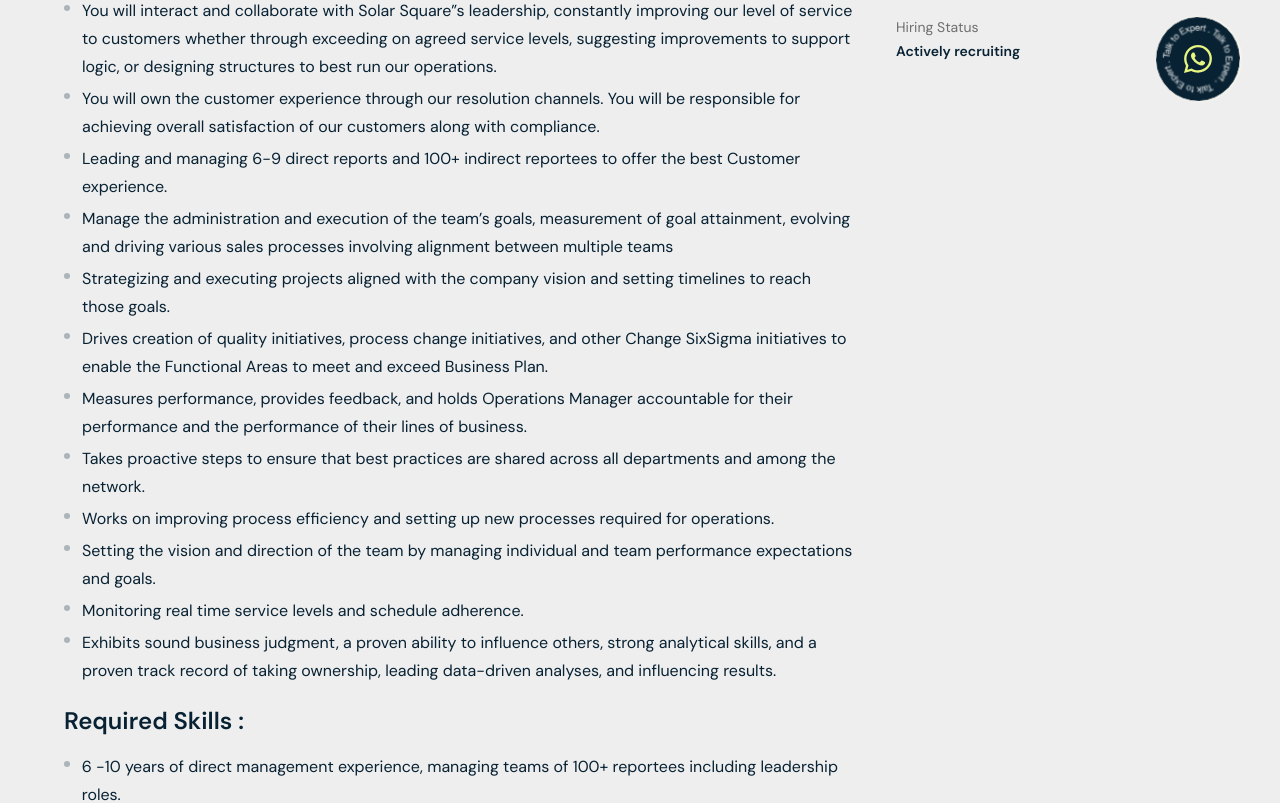
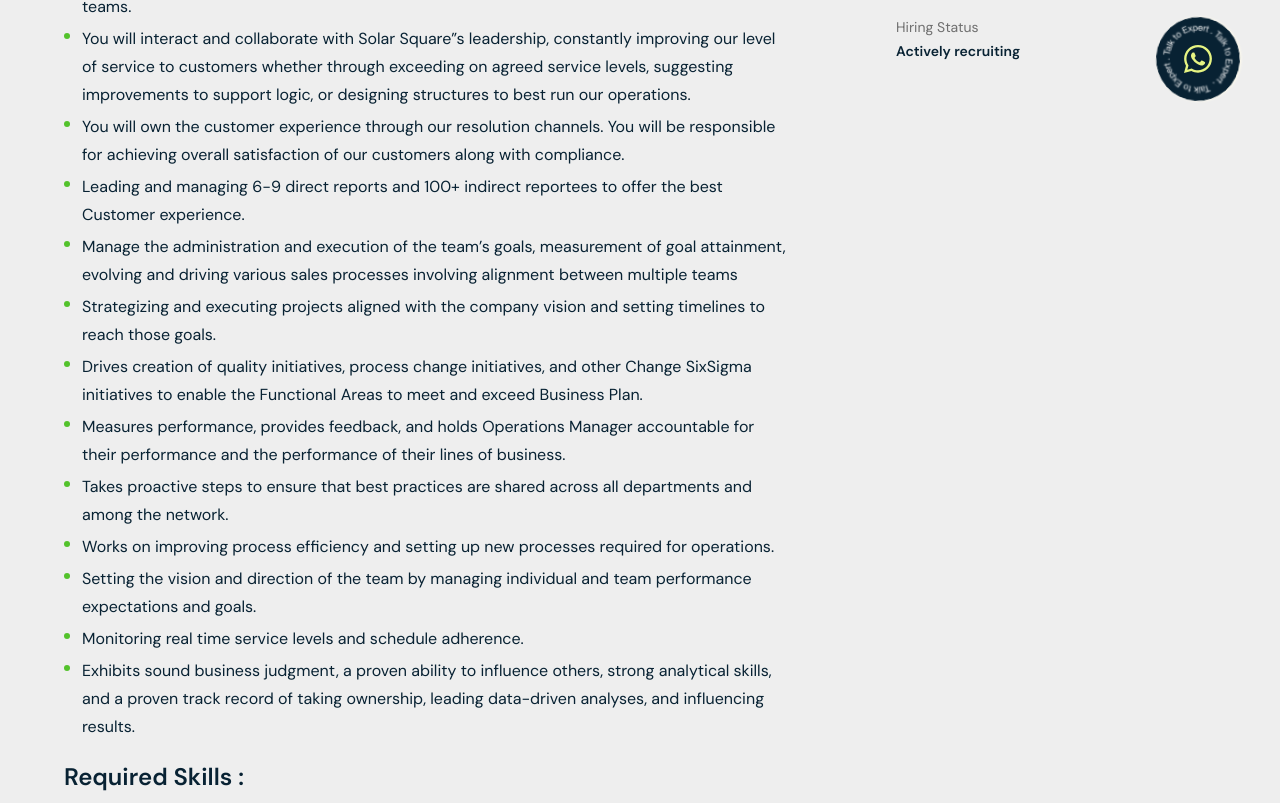
Before and after one commit to NanthaVenkat/greengem, a React (Vite) app: page /career/director-operations in a window 1280 px wide. Shown: the part 659-1462 px from the top of the page. Built offline with nearby package versions, Linux system fonts and the light colour scheme; a web font is replaced by a local one.

Commit message:
feat: Add .htaccess and _redirects for routing, update PrivacyPolicy import, and enhance JobDetails styling

```diff
--- a/src/App.jsx
+++ b/src/App.jsx
@@ -7,7 +7,7 @@ import Career from "./pages/Career";
 import JobDetails from "./pages/JobDetails";
 import JobApply from "./pages/JobApply";
 import Termsandconditions from "./pages/Termsandconditions";
-import Privacypolicy from "./pages/Privacypolicy";
+import PrivacyPolicy from "./pages/PrivacyPolicy";
 
 function ScrollToTop() {
   const { pathname } = useLocation();
@@ -33,7 +33,7 @@ function App() {
             <Route path="/career/:jobSlug" element={<JobDetails />} />
             <Route path="/career/:jobSlug/apply" element={<JobApply />} />
             <Route path="/terms-and-conditions" element={<Termsandconditions />} />
-            <Route path="/privacy-policy" element={<Privacypolicy />} />
+            <Route path="/privacy-policy" element={<PrivacyPolicy />} />
           </Routes>
 
           <Footer />
--- a/src/components/home/Focus.jsx
+++ b/src/components/home/Focus.jsx
@@ -20,7 +20,7 @@ const powerSources = [
   {
     id: 3,
     Image: batteryStorage,
-    Title: "Battery Energy Storage Systems(BESS)",
+    Title: "Battery Energy Storage Systems (BESS)",
   },
   {
     id: 4,
--- a/src/pages/JobDetails.jsx
+++ b/src/pages/JobDetails.jsx
@@ -131,22 +131,22 @@ export default function JobDetails() {
           </div>
 
           <div className="grid gap-10 lg:grid-cols-[1fr_320px]">
-            <div>
-              <h2 className="text-4xl font-semibold">Job Description</h2>
+            <div className="lg:mr-16">
+              <h2 className="text-[1.9rem] sm:text-4xl  font-semibold">Job Description</h2>
               <p className="mt-5 text-2xl font-semibold">Responsibilities :</p>
-              <ul className="mt-4 space-y-1 text-md leading-7 text-[#082233]">
+              <ul className="mt-4 space-y-1 text-base md:text-md 3xl:text-lg leading-7 text-[#082233]">
                 {job.responsibilities.map((item) => (
                   <li key={item} className="flex gap-3">
-                    <span className="mt-2 min-h-1.5 h-1.5 min-w-1.5 w-1.5 rounded-full bg-[#ADB4B9]" />
+                    <span className="mt-2 min-h-1.5 h-1.5 min-w-1.5 w-1.5 rounded-full bg-[#53C22B]" />
                     <span>{item}</span>
                   </li>
                 ))}
               </ul>
               <p className="mt-5 text-2xl font-semibold">Required Skills :</p>
-              <ul className="mt-4 space-y-1 text-md leading-7 text-[#082233]">
+              <ul className="mt-4 space-y-1 text-base md:text-md 3xl:text-lg leading-7 text-[#082233]">
                 {job.responsibleSkill.map((item) => (
                   <li key={item} className="flex gap-3">
-                    <span className="mt-2 h-1.5 w-1.5 rounded-full bg-[#ADB4B9]" />
+                    <span className="mt-2 h-1.5 w-1.5 rounded-full bg-[#53C22B]" />
                     <span>{item}</span>
                   </li>
                 ))}
```
Also changed, not shown: 2 other files (tests, documents, lock files or other folders).
